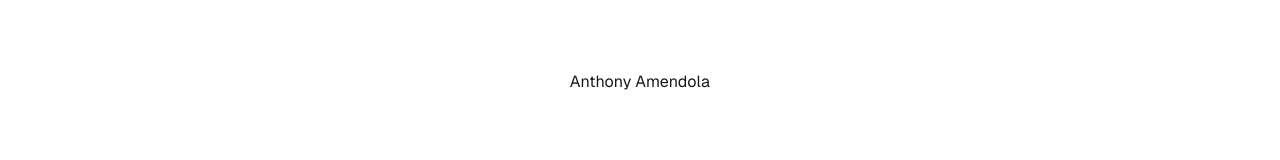
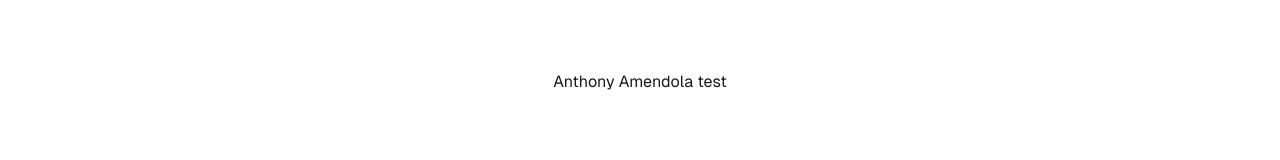
Before and after one commit to TonyAmendola3/Personal-Site, a Next.js app: page / in a window 1280 px wide. Shown: the part 374-534 px from the top of the page. Built offline with nearby package versions, Linux system fonts and the light colour scheme.

Commit message:
testing first push

```diff
--- a/src/app/page.tsx
+++ b/src/app/page.tsx
@@ -3,7 +3,7 @@ export default function Home() {
     <div className="grid grid-rows-[20px_1fr_20px] items-center justify-items-center min-h-screen p-8 pb-20 gap-16 sm:p-20 font-[family-name:var(--font-geist-sans)]">
       <main className="flex flex-col gap-8 row-start-2 items-center sm:items-start">
        <div>
-        Anthony Amendola
+        Anthony Amendola test
         </div>
       </main>
     </div>
```
